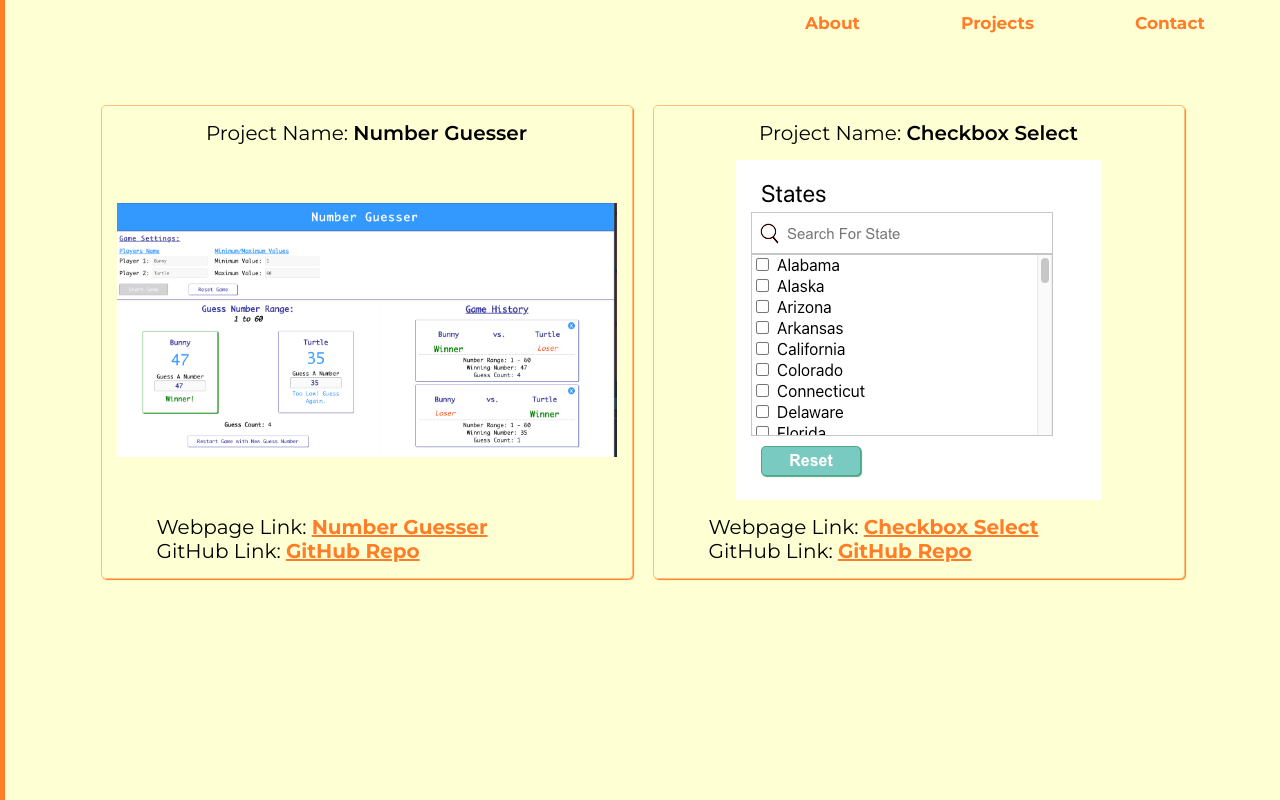
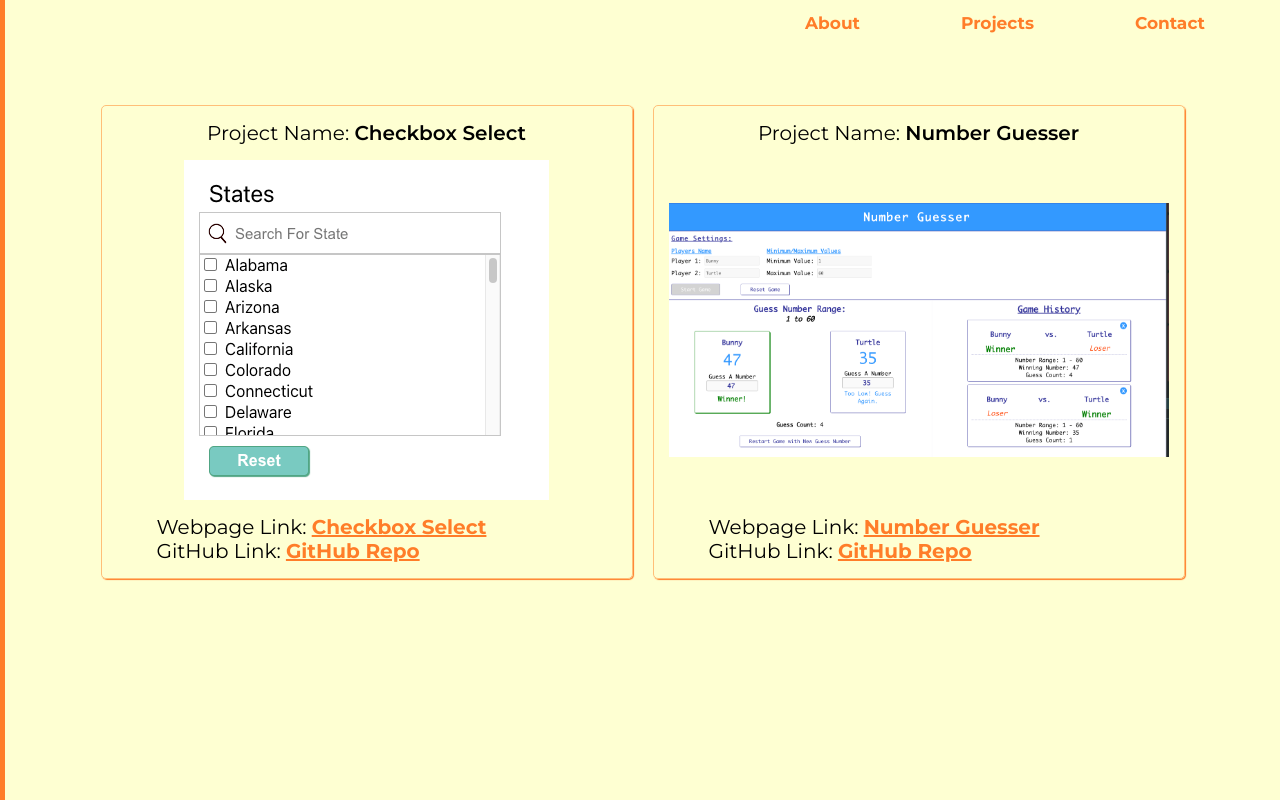
Before and after one commit to TimNguyen21/portfolio, a React (Create React App) app: page /projects in a window 1280 px wide. Built offline with nearby package versions, Linux system fonts and the light colour scheme.

Commit message:
[main] Added function to sort display of projects from newest to oldest.

```diff
--- a/src/containers/projects/Projects.js
+++ b/src/containers/projects/Projects.js
@@ -5,8 +5,12 @@ import projectData from '../../data/ProjectData';
 function Projects () {
 
     function renderProjectCards() {
-        return projectData.map(project => {
-            return <ProjectCard name={project.name}
+        const sortedProjectDataByNewest = projectData.sort((a, b) => b.id - a.id);
+
+        return sortedProjectDataByNewest.map(project => {
+            return <ProjectCard id={project.id}
+                                key={project.id}
+                                name={project.name}
                                 screenshotImage={project.screenshotImage}
                                 pageLink={project.pageLink}
                                 gitHubLink={project.gitHubLink}/>
```
